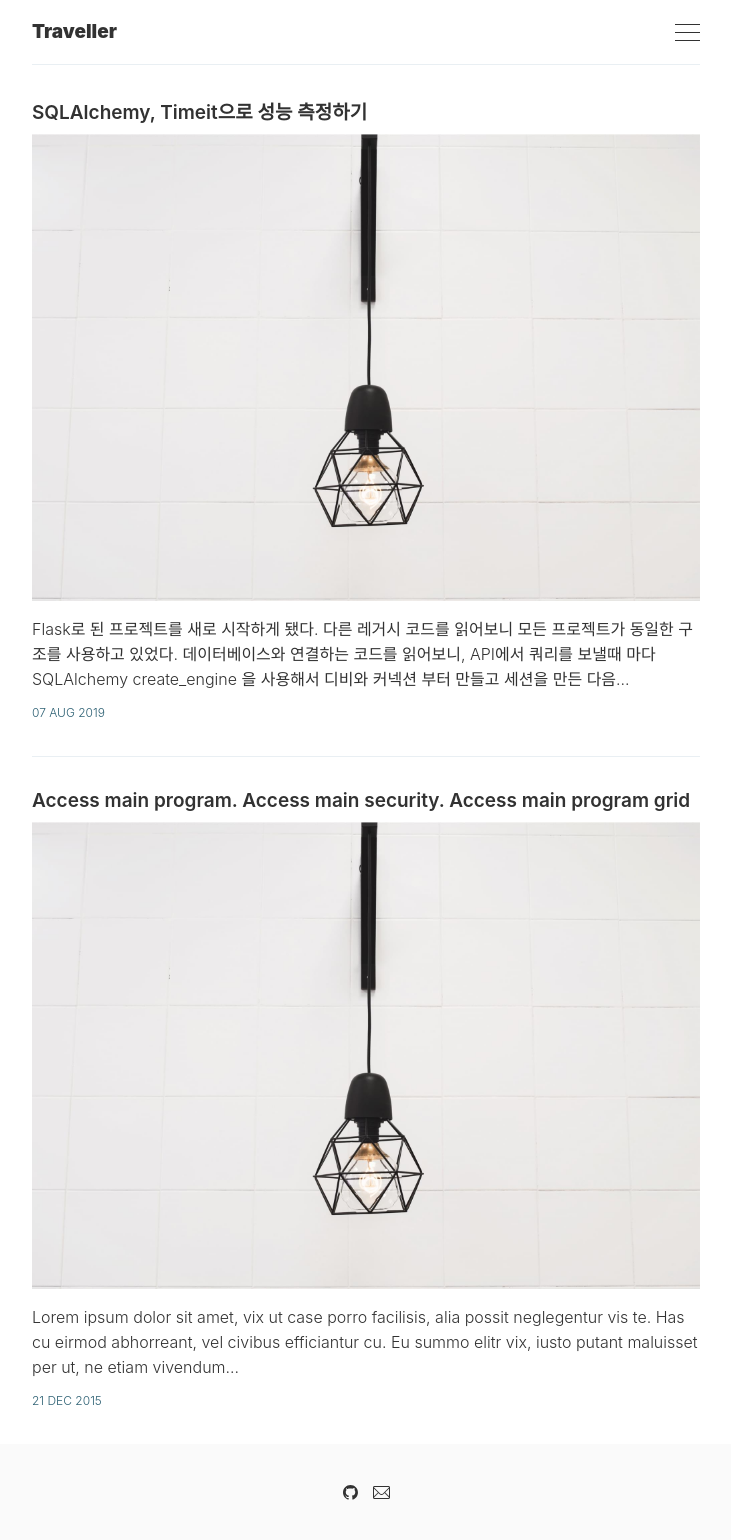
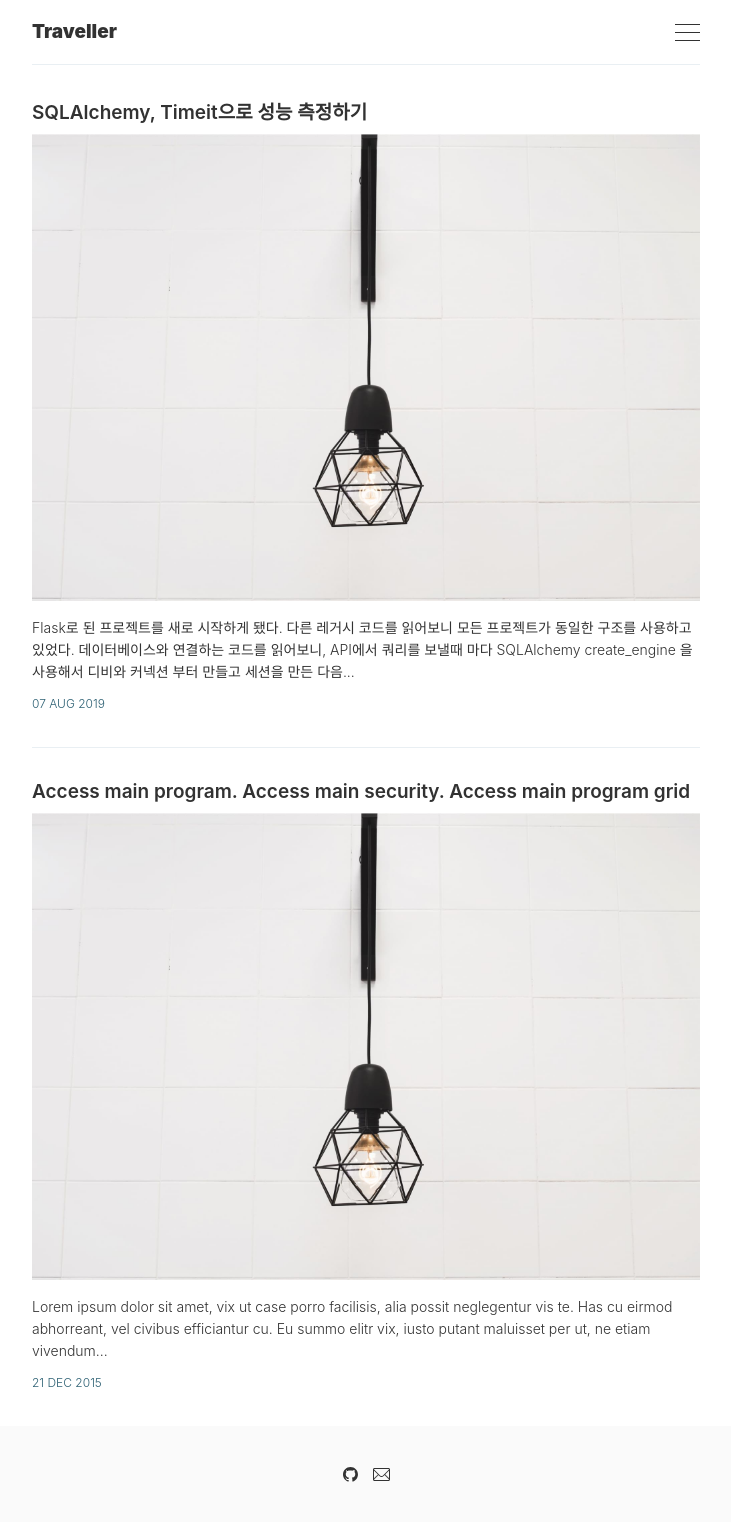
Before and after one commit to suhyunbaik/suhyunbaik.github.io, a Jekyll site: the page built from index.html, in a window 1280 px wide. Shown: the whole page, without its empty margins (274-1005 px from the left). Built offline with Jekyll 4.4.1, drawn with Linux system fonts in a browser that asks for light colours; the list of posts is cut into pages by our own code.

Commit message:
Refactor: change font size

```diff
--- a/_includes/post-card.liquid
+++ b/_includes/post-card.liquid
@@ -7,7 +7,7 @@
       <img src='{{ post.image | prepend: site.baseurl }}' class='c-post__image' alt='{{ post.title }}'>
     {% endif %}
 
-    <p class='c-post-card__excerpt u-font-medium'>
+    <p class='c-post-card__excerpt u-font-small'>
       {{ post.content | strip_html | truncatewords:35 }}
     </p>
 
```
